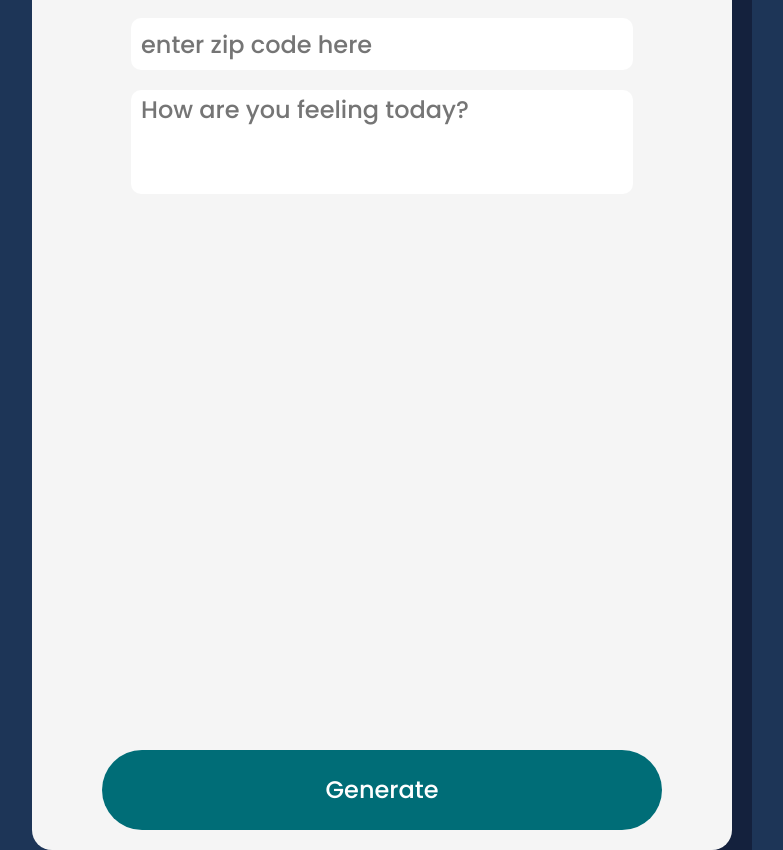
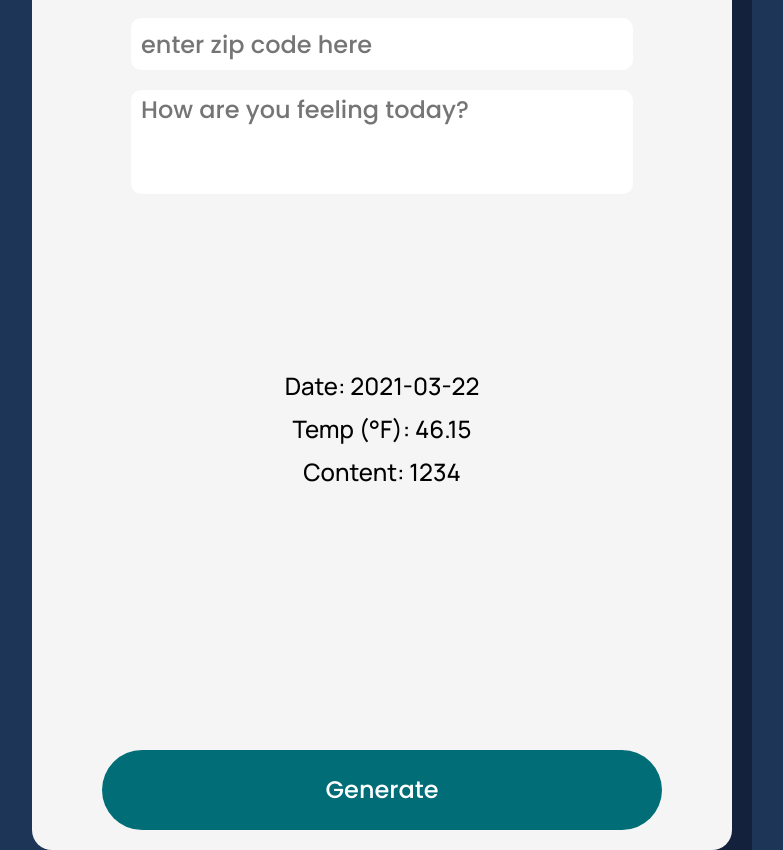
Before and after one commit to cschan1828/weather-journal-app, a website: page website/index.html in a window 1280 px wide. Shown: the whole page, without its empty margins (258-1041 px from the left). Drawn offline with Linux system fonts and the light colour scheme; a web font is replaced by a local one.

Commit message:
fix layout issue

```diff
--- a/website/app.js
+++ b/website/app.js
@@ -19,7 +19,7 @@ const getWeather = async(baseURL, zipCode, apiKey) => {
   }
 }
 
-document.getElementById('generate').addEventListener('click', recordData);
+document.querySelector('.generate').addEventListener('click', recordData);
 
 function recordData(e) {
   const zipCode = document.getElementById('zip').value;
--- a/website/index.html
+++ b/website/index.html
@@ -22,9 +22,9 @@
   <div class="holder entry">
     <!-- <div class="title">Most Recent Entry</div> -->
     <div id="entryHolder">
-      <div id="date"></div>
-      <div id="temp"></div>
-      <div id="content"></div>
+      <div id="date">Date: 2021-03-22</div>
+      <div id="temp">Temp (°F): 46.15</div>
+      <div id="content">Content: 1234</div>
     </div>
   </div>
   <div class="generate">Generate</div>
--- a/website/style.css
+++ b/website/style.css
@@ -85,22 +85,14 @@ input, textarea {
   transform: translateY(-50px);
 }
 
-#content {
-  width: 60%;
-  margin-left: 50%;
-  transform: translateX(-50%);
-  font-size: 1.2em;
+#entryHolder {
+  font-size: 1.5em;
+  margin-top: 7em;
 }
 
-#temp {
+#date, #temp, #content {
+  margin: 10px;
   font-family: 'Manrope', sans-serif;
-  font-size: 3.5em;
-  margin-top: -80px;
-}
-
-#location, #date {
-  color: dimgrey;
-  margin: 5px;
 }
 
 @media (max-width: 850px) {
```
